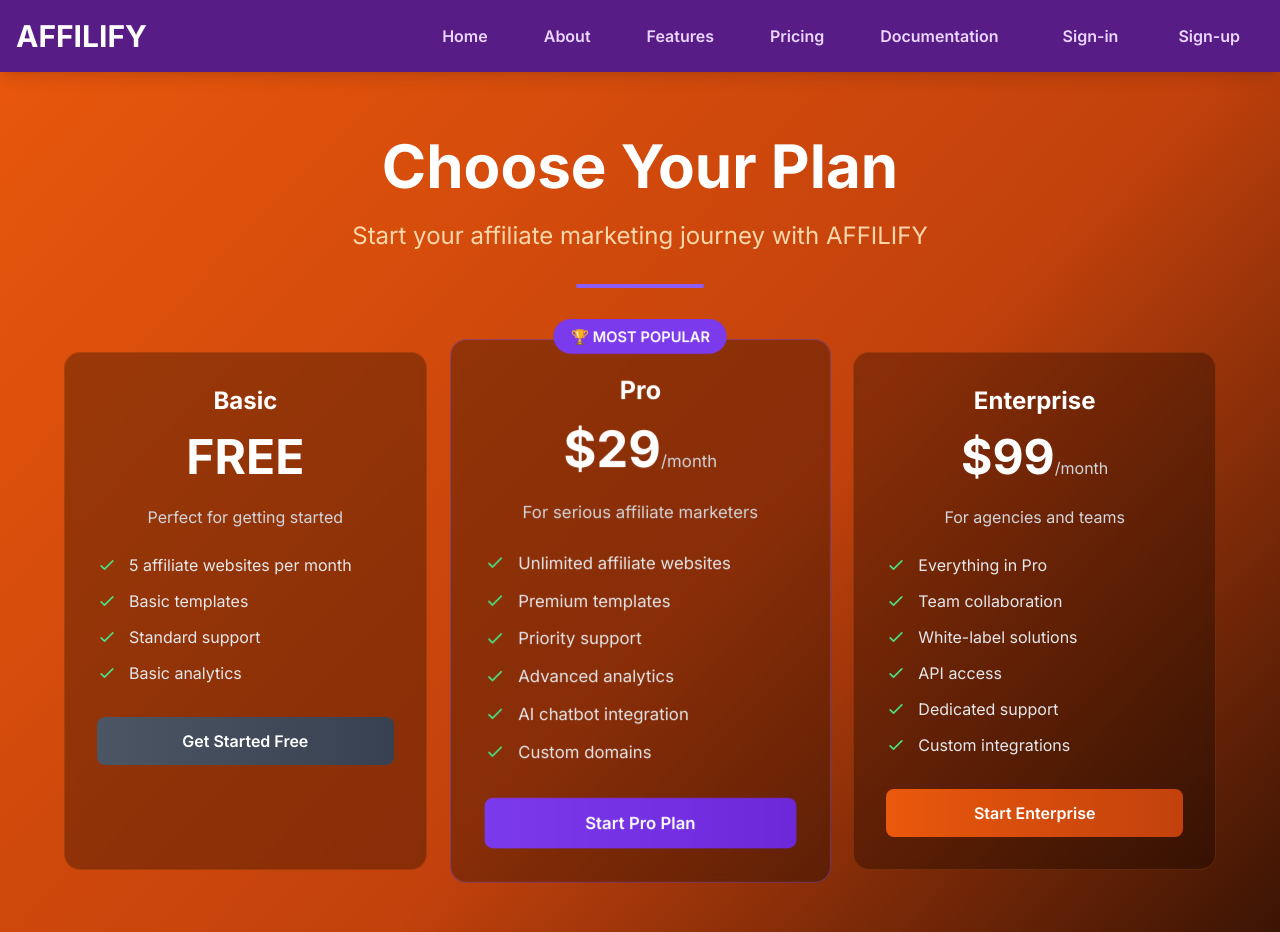
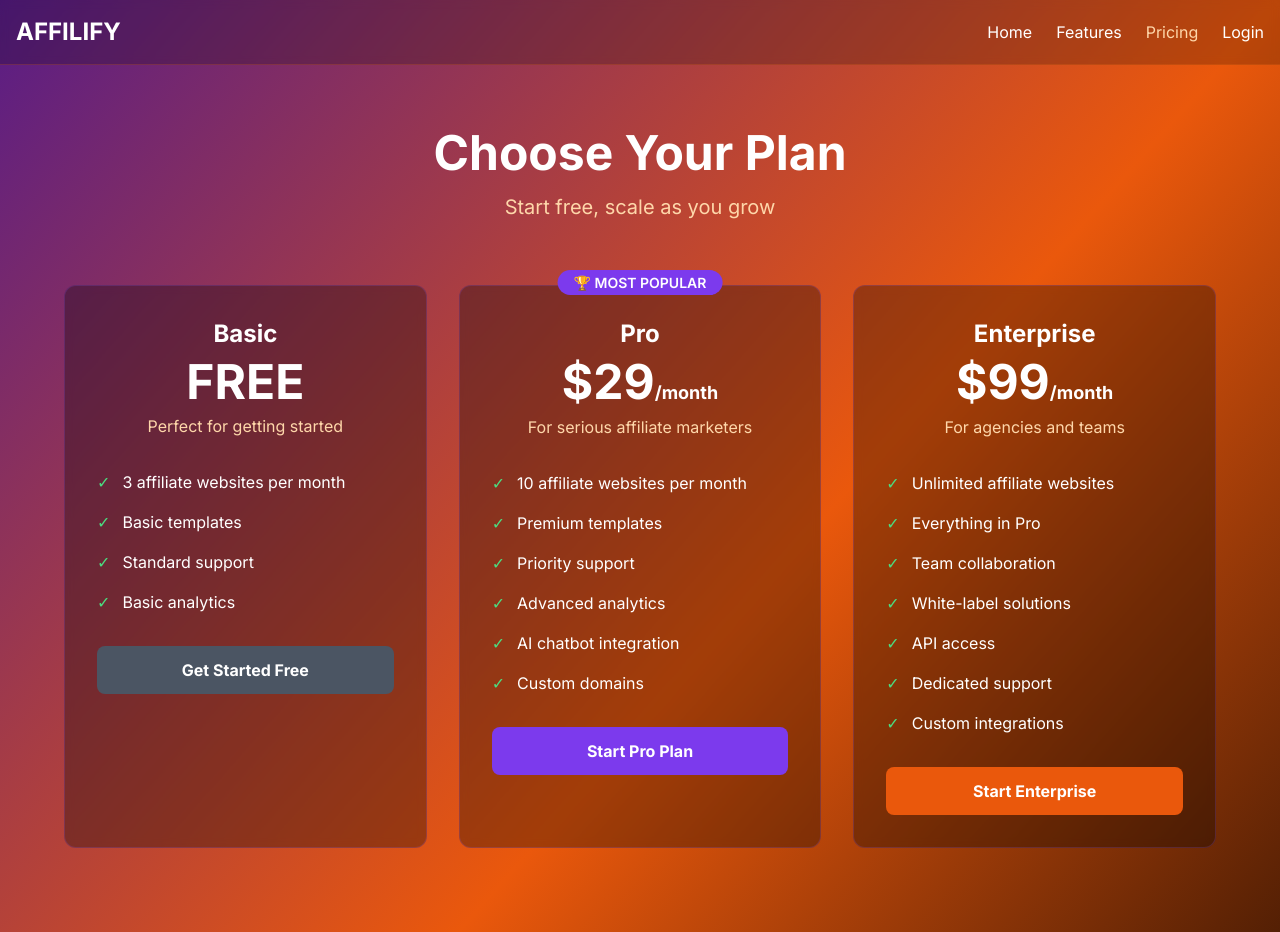
Before and after one commit to JVL-afk/M.A, a Next.js app: page /pricing in a window 1280 px wide. Shown: the top 932 px of the page. Built offline with nearby package versions, Linux system fonts and the light colour scheme.

Commit message:
Update page.tsx

```diff
--- a/src/app/pricing/page.tsx
+++ b/src/app/pricing/page.tsx
@@ -1,223 +1,183 @@
-import Link from 'next/link'
-import Navbar from '@/components/Navbar'
+// UPDATED PRICING PAGE WITH CORRECT WEBSITE LIMITS
+// Replace your existing pricing page with this corrected version
 
 export default function PricingPage() {
   return (
-    <div className="min-h-screen bg-gradient-to-br from-orange-600 via-orange-700 to-black">
-      <Navbar />
+    <div className="min-h-screen bg-gradient-to-br from-purple-900 via-orange-600 to-black text-white">
+      {/* Header */}
+      <header className="bg-black/20 backdrop-blur-sm p-4 border-b border-orange-500/20">
+        <div className="container mx-auto flex justify-between items-center">
+          <h1 className="text-2xl font-bold">AFFILIFY</h1>
+          <nav className="space-x-6">
+            <a href="/" className="hover:text-orange-200">Home</a>
+            <a href="/features" className="hover:text-orange-200">Features</a>
+            <a href="/pricing" className="text-orange-200">Pricing</a>
+            <a href="/login" className="hover:text-orange-200">Login</a>
+          </nav>
+        </div>
+      </header>
 
-      <div className="container mx-auto px-4 py-16">
-        <div className="max-w-6xl mx-auto">
-          {/* Header */}
+      {/* Main Content */}
+      <main className="container mx-auto px-8 py-16">
         <div className="text-center mb-16">
-            <h1 className="text-6xl font-bold text-white mb-6">
-              Choose Your Plan
-            </h1>
-            <p className="text-2xl text-orange-200 mb-8">
-              Start your affiliate marketing journey with AFFILIFY
-            </p>
-            <div className="w-32 h-1 bg-purple-500 mx-auto rounded-full"></div>
+          <h2 className="text-5xl font-bold mb-4">Choose Your Plan</h2>
+          <p className="text-xl text-orange-200">Start free, scale as you grow</p>
         </div>
 
         {/* Pricing Cards */}
-          <div className="grid md:grid-cols-3 gap-8 mb-16">
+        <div className="grid grid-cols-1 md:grid-cols-3 gap-8 max-w-6xl mx-auto">
 
           {/* Basic Plan */}
-            <div className="bg-black/30 backdrop-blur-sm rounded-2xl p-8 border border-orange-500/20 hover:border-orange-500/40 transition-all duration-300">
-              <div className="text-center">
-                <h3 className="text-2xl font-bold text-white mb-4">Basic</h3>
-                <div className="mb-6">
-                  <span className="text-5xl font-bold text-white">FREE</span>
+          <div className="bg-black/30 backdrop-blur-sm p-8 rounded-xl border border-purple-500/20 relative">
+            <div className="text-center mb-8">
+              <h3 className="text-2xl font-bold mb-2">Basic</h3>
+              <div className="text-5xl font-bold mb-2">FREE</div>
+              <p className="text-orange-200">Perfect for getting started</p>
             </div>
-                <p className="text-gray-300 mb-6">Perfect for getting started</p>
 
-                <ul className="text-left space-y-3 mb-8">
-                  <li className="flex items-center text-gray-200">
-                    <svg className="w-5 h-5 text-green-400 mr-3" fill="none" stroke="currentColor" viewBox="0 0 24 24">
-                      <path strokeLinecap="round" strokeLinejoin="round" strokeWidth={2} d="M5 13l4 4L19 7" />
-                    </svg>
-                    5 affiliate websites per month
+            <ul className="space-y-4 mb-8">
+              <li className="flex items-center">
+                <span className="text-green-400 mr-3">✓</span>
+                <span>3 affiliate websites per month</span>
               </li>
-                  <li className="flex items-center text-gray-200">
-                    <svg className="w-5 h-5 text-green-400 mr-3" fill="none" stroke="currentColor" viewBox="0 0 24 24">
-                      <path strokeLinecap="round" strokeLinejoin="round" strokeWidth={2} d="M5 13l4 4L19 7" />
-                    </svg>
-                    Basic templates
+              <li className="flex items-center">
+                <span className="text-green-400 mr-3">✓</span>
+                <span>Basic templates</span>
               </li>
-                  <li className="flex items-center text-gray-200">
-                    <svg className="w-5 h-5 text-green-400 mr-3" fill="none" stroke="currentColor" viewBox="0 0 24 24">
-                      <path strokeLinecap="round" strokeLinejoin="round" strokeWidth={2} d="M5 13l4 4L19 7" />
-                    </svg>
-                    Standard support
+              <li className="flex items-center">
+                <span className="text-green-400 mr-3">✓</span>
+                <span>Standard support</span>
               </li>
-                  <li className="flex items-center text-gray-200">
-                    <svg className="w-5 h-5 text-green-400 mr-3" fill="none" stroke="currentColor" viewBox="0 0 24 24">
-                      <path strokeLinecap="round" strokeLinejoin="round" strokeWidth={2} d="M5 13l4 4L19 7" />
-                    </svg>
-                    Basic analytics
+              <li className="flex items-center">
+                <span className="text-green-400 mr-3">✓</span>
+                <span>Basic analytics</span>
               </li>
             </ul>
 
-                <Link
-                  href="/checkout?plan=basic"
-                  className="w-full bg-gradient-to-r from-gray-600 to-gray-700 text-white py-3 px-6 rounded-lg font-semibold hover:from-gray-700 hover:to-gray-800 transition-all duration-200 block text-center"
-                >
+            <button className="w-full bg-gray-600 hover:bg-gray-700 text-white font-bold py-3 px-6 rounded-lg transition-colors">
               Get Started Free
-                </Link>
-              </div>
+            </button>
           </div>
 
           {/* Pro Plan */}
-            <div className="bg-black/30 backdrop-blur-sm rounded-2xl p-8 border border-purple-500/40 hover:border-purple-500/60 transition-all duration-300 relative transform scale-105">
+          <div className="bg-black/30 backdrop-blur-sm p-8 rounded-xl border border-purple-500/20 relative">
+            {/* Most Popular Badge */}
             <div className="absolute -top-4 left-1/2 transform -translate-x-1/2">
-                <span className="bg-purple-600 text-white px-4 py-2 rounded-full text-sm font-semibold">
+              <span className="bg-purple-600 text-white px-4 py-1 rounded-full text-sm font-semibold">
                 🏆 MOST POPULAR
               </span>
             </div>
 
-              <div className="text-center">
-                <h3 className="text-2xl font-bold text-white mb-4">Pro</h3>
-                <div className="mb-6">
-                  <span className="text-5xl font-bold text-white">$29</span>
-                  <span className="text-gray-300">/month</span>
+            <div className="text-center mb-8">
+              <h3 className="text-2xl font-bold mb-2">Pro</h3>
+              <div className="text-5xl font-bold mb-2">$29<span className="text-lg">/month</span></div>
+              <p className="text-orange-200">For serious affiliate marketers</p>
             </div>
-                <p className="text-gray-300 mb-6">For serious affiliate marketers</p>
 
-                <ul className="text-left space-y-3 mb-8">
-                  <li className="flex items-center text-gray-200">
-                    <svg className="w-5 h-5 text-green-400 mr-3" fill="none" stroke="currentColor" viewBox="0 0 24 24">
-                      <path strokeLinecap="round" strokeLinejoin="round" strokeWidth={2} d="M5 13l4 4L19 7" />
-                    </svg>
-                    Unlimited affiliate websites
+            <ul className="space-y-4 mb-8">
+              <li className="flex items-center">
+                <span className="text-green-400 mr-3">✓</span>
+                <span>10 affiliate websites per month</span>
               </li>
-                  <li className="flex items-center text-gray-200">
-                    <svg className="w-5 h-5 text-green-400 mr-3" fill="none" stroke="currentColor" viewBox="0 0 24 24">
-                      <path strokeLinecap="round" strokeLinejoin="round" strokeWidth={2} d="M5 13l4 4L19 7" />
-                    </svg>
-                    Premium templates
+              <li className="flex items-center">
+                <span className="text-green-400 mr-3">✓</span>
+                <span>Premium templates</span>
               </li>
-                  <li className="flex items-center text-gray-200">
-                    <svg className="w-5 h-5 text-green-400 mr-3" fill="none" stroke="currentColor" viewBox="0 0 24 24">
-                      <path strokeLinecap="round" strokeLinejoin="round" strokeWidth={2} d="M5 13l4 4L19 7" />
-                    </svg>
-                    Priority support
+              <li className="flex items-center">
+                <span className="text-green-400 mr-3">✓</span>
+                <span>Priority support</span>
               </li>
-                  <li className="flex items-center text-gray-200">
-                    <svg className="w-5 h-5 text-green-400 mr-3" fill="none" stroke="currentColor" viewBox="0 0 24 24">
-                      <path strokeLinecap="round" strokeLinejoin="round" strokeWidth={2} d="M5 13l4 4L19 7" />
-                    </svg>
-                    Advanced analytics
+              <li className="flex items-center">
+                <span className="text-green-400 mr-3">✓</span>
+                <span>Advanced analytics</span>
               </li>
-                  <li className="flex items-center text-gray-200">
-                    <svg className="w-5 h-5 text-green-400 mr-3" fill="none" stroke="currentColor" viewBox="0 0 24 24">
-                      <path strokeLinecap="round" strokeLinejoin="round" strokeWidth={2} d="M5 13l4 4L19 7" />
-                    </svg>
-                    AI chatbot integration
+              <li className="flex items-center">
+                <span className="text-green-400 mr-3">✓</span>
+                <span>AI chatbot integration</span>
               </li>
-                  <li className="flex items-center text-gray-200">
-                    <svg className="w-5 h-5 text-green-400 mr-3" fill="none" stroke="currentColor" viewBox="0 0 24 24">
-                      <path strokeLinecap="round" strokeLinejoin="round" strokeWidth={2} d="M5 13l4 4L19 7" />
-                    </svg>
-                    Custom domains
+              <li className="flex items-center">
+                <span className="text-green-400 mr-3">✓</span>
+                <span>Custom domains</span>
               </li>
             </ul>
 
-                <Link
-                  href="/checkout?plan=pro"
-                  className="w-full bg-gradient-to-r from-purple-600 to-purple-700 text-white py-3 px-6 rounded-lg font-semibold hover:from-purple-700 hover:to-purple-800 transition-all duration-200 block text-center"
-                >
+            <button className="w-full bg-purple-600 hover:bg-purple-700 text-white font-bold py-3 px-6 rounded-lg transition-colors">
               Start Pro Plan
-                </Link>
-              </div>
+            </button>
           </div>
 
           {/* Enterprise Plan */}
-            <div className="bg-black/30 backdrop-blur-sm rounded-2xl p-8 border border-orange-500/20 hover:border-orange-500/40 transition-all duration-300">
-              <div className="text-center">
-                <h3 className="text-2xl font-bold text-white mb-4">Enterprise</h3>
-                <div className="mb-6">
-                  <span className="text-5xl font-bold text-white">$99</span>
-                  <span className="text-gray-300">/month</span>
+          <div className="bg-black/30 backdrop-blur-sm p-8 rounded-xl border border-purple-500/20 relative">
+            <div className="text-center mb-8">
+              <h3 className="text-2xl font-bold mb-2">Enterprise</h3>
+              <div className="text-5xl font-bold mb-2">$99<span className="text-lg">/month</span></div>
+              <p className="text-orange-200">For agencies and teams</p>
             </div>
-                <p className="text-gray-300 mb-6">For agencies and teams</p>
 
-                <ul className="text-left space-y-3 mb-8">
-                  <li className="flex items-center text-gray-200">
-                    <svg className="w-5 h-5 text-green-400 mr-3" fill="none" stroke="currentColor" viewBox="0 0 24 24">
-                      <path strokeLinecap="round" strokeLinejoin="round" strokeWidth={2} d="M5 13l4 4L19 7" />
-                    </svg>
-                    Everything in Pro
+            <ul className="space-y-4 mb-8">
+              <li className="flex items-center">
+                <span className="text-green-400 mr-3">✓</span>
+                <span>Unlimited affiliate websites</span>
               </li>
-                  <li className="flex items-center text-gray-200">
-                    <svg className="w-5 h-5 text-green-400 mr-3" fill="none" stroke="currentColor" viewBox="0 0 24 24">
-                      <path strokeLinecap="round" strokeLinejoin="round" strokeWidth={2} d="M5 13l4 4L19 7" />
-                    </svg>
-                    Team collaboration
+              <li className="flex items-center">
+                <span className="text-green-400 mr-3">✓</span>
+                <span>Everything in Pro</span>
               </li>
-                  <li className="flex items-center text-gray-200">
-                    <svg className="w-5 h-5 text-green-400 mr-3" fill="none" stroke="currentColor" viewBox="0 0 24 24">
-                      <path strokeLinecap="round" strokeLinejoin="round" strokeWidth={2} d="M5 13l4 4L19 7" />
-                    </svg>
-                    White-label solutions
+              <li className="flex items-center">
+                <span className="text-green-400 mr-3">✓</span>
+                <span>Team collaboration</span>
               </li>
-                  <li className="flex items-center text-gray-200">
-                    <svg className="w-5 h-5 text-green-400 mr-3" fill="none" stroke="currentColor" viewBox="0 0 24 24">
-                      <path strokeLinecap="round" strokeLinejoin="round" strokeWidth={2} d="M5 13l4 4L19 7" />
-                    </svg>
-                    API access
+              <li className="flex items-center">
+                <span className="text-green-400 mr-3">✓</span>
+                <span>White-label solutions</span>
               </li>
-                  <li className="flex items-center text-gray-200">
-                    <svg className="w-5 h-5 text-green-400 mr-3" fill="none" stroke="currentColor" viewBox="0 0 24 24">
-                      <path strokeLinecap="round" strokeLinejoin="round" strokeWidth={2} d="M5 13l4 4L19 7" />
-                    </svg>
-                    Dedicated support
+              <li className="flex items-center">
+                <span className="text-green-400 mr-3">✓</span>
+                <span>API access</span>
               </li>
-                  <li className="flex items-center text-gray-200">
-                    <svg className="w-5 h-5 text-green-400 mr-3" fill="none" stroke="currentColor" viewBox="0 0 24 24">
-                      <path strokeLinecap="round" strokeLinejoin="round" strokeWidth={2} d="M5 13l4 4L19 7" />
-                    </svg>
-                    Custom integrations
+              <li className="flex items-center">
+                <span className="text-green-400 mr-3">✓</span>
+                <span>Dedicated support</span>
+              </li>
+              <li className="flex items-center">
+                <span className="text-green-400 mr-3">✓</span>
+                <span>Custom integrations</span>
               </li>
             </ul>
 
-                <Link
-                  href="/checkout?plan=enterprise"
-                  className="w-full bg-gradient-to-r from-orange-600 to-orange-700 text-white py-3 px-6 rounded-lg font-semibold hover:from-orange-700 hover:to-orange-800 transition-all duration-200 block text-center"
-                >
+            <button className="w-full bg-orange-600 hover:bg-orange-700 text-white font-bold py-3 px-6 rounded-lg transition-colors">
               Start Enterprise
-                </Link>
-              </div>
+            </button>
           </div>
         </div>
 
         {/* FAQ Section */}
-          <div className="bg-black/30 backdrop-blur-sm rounded-2xl p-8 border border-orange-500/20">
-            <h2 className="text-3xl font-bold text-white text-center mb-8">Frequently Asked Questions</h2>
+        <div className="mt-20 max-w-4xl mx-auto">
+          <h3 className="text-3xl font-bold text-center mb-12">Frequently Asked Questions</h3>
 
-            <div className="grid md:grid-cols-2 gap-8">
-              <div>
-                <h3 className="text-xl font-semibold text-orange-300 mb-3">Can I change plans anytime?</h3>
-                <p className="text-gray-200">Yes! You can upgrade or downgrade your plan at any time. Changes take effect immediately.</p>
+          <div className="grid grid-cols-1 md:grid-cols-2 gap-8">
+            <div className="bg-black/20 p-6 rounded-lg">
+              <h4 className="text-xl font-semibold mb-3">What counts as a website?</h4>
+              <p className="text-gray-300">Each unique affiliate website you generate counts toward your monthly limit. You can edit and update existing websites without using additional credits.</p>
             </div>
 
-              <div>
-                <h3 className="text-xl font-semibold text-orange-300 mb-3">Is there a free trial?</h3>
-                <p className="text-gray-200">Yes! All paid plans come with a 14-day free trial. No credit card required.</p>
+            <div className="bg-black/20 p-6 rounded-lg">
+              <h4 className="text-xl font-semibold mb-3">Can I upgrade anytime?</h4>
+              <p className="text-gray-300">Yes! You can upgrade or downgrade your plan at any time. Changes take effect immediately and you'll be charged prorated amounts.</p>
             </div>
 
-              <div>
-                <h3 className="text-xl font-semibold text-orange-300 mb-3">What payment methods do you accept?</h3>
-                <p className="text-gray-200">We accept all major credit cards, PayPal, and bank transfers for Enterprise plans.</p>
+            <div className="bg-black/20 p-6 rounded-lg">
+              <h4 className="text-xl font-semibold mb-3">What happens if I exceed my limit?</h4>
+              <p className="text-gray-300">You'll be prompted to upgrade your plan. Your existing websites will continue to work normally, but you won't be able to create new ones until you upgrade.</p>
             </div>
 
-              <div>
-                <h3 className="text-xl font-semibold text-orange-300 mb-3">Do you offer refunds?</h3>
-                <p className="text-gray-200">Yes! We offer a 30-day money-back guarantee on all paid plans.</p>
+            <div className="bg-black/20 p-6 rounded-lg">
+              <h4 className="text-xl font-semibold mb-3">Is there a free trial?</h4>
+              <p className="text-gray-300">The Basic plan is completely free forever! You can create up to 3 websites per month with no time limit or credit card required.</p>
             </div>
           </div>
         </div>
+      </main>
     </div>
-      </div>
-    </div>
-  )
+  );
 }
```
Lines whose indentation alone changed are shown as unchanged.
